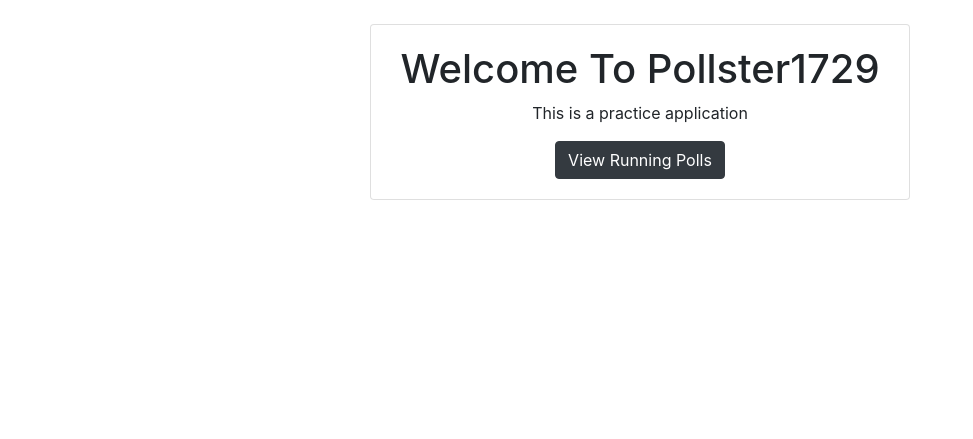
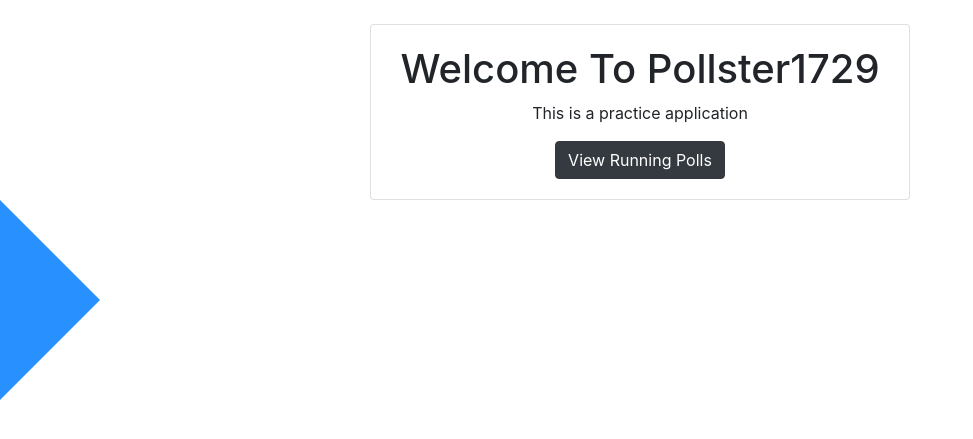
Before and after one commit to sarveshgandhi/pollster, a Django app: page / in a window 1280 px wide. Shown: the part 56-495 px from the top of the page, without its empty margins (0-973 px from the left). Run offline with Django 3.2, Linux system fonts and the light colour scheme; some libraries are stand-ins or nearby versions.

Commit message:
Initial commit

```diff
--- a/templates/base.html
+++ b/templates/base.html
@@ -6,6 +6,18 @@
     <meta http-equiv="X-UA-Compatible" content="ie=edge">
     <title>Pollster {% block title %} {% endblock %}</title>
     <link rel="stylesheet" href="https://stackpath.bootstrapcdn.com/bootstrap/4.4.1/css/bootstrap.min.css" integrity="sha384-Vkoo8x4CGsO3+Hhxv8T/Q5PaXtkKtu6ug5TOeNV6gBiFeWPGFN9MuhOf23Q9Ifjh" crossorigin="anonymous">
+    <style>
+        .triangle{
+            height: 0;
+            width: 0;
+            border-left: 100px solid #2990ff;
+            border-right: 100px solid transparent;
+            border-bottom: 100px solid transparent;
+            border-top: 100px solid transparent;
+            position: absolute;
+            z-index: -1;
+        }
+    </style>
 </head>
 <body>
     {% include 'partials/_navbar.html' %}
@@ -16,5 +28,6 @@
             </div>
         </div>
     </div>
+    <div class="triangle"></div>
 </body>
 </html>
```
Also changed, not shown: dumpfile.json (deleted, +0 -1 lines).
